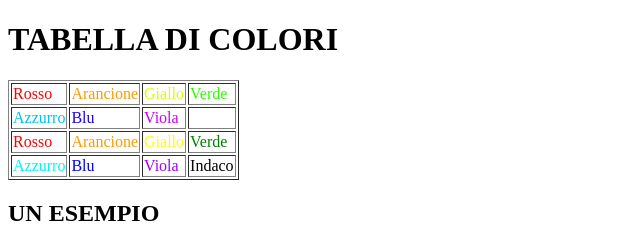
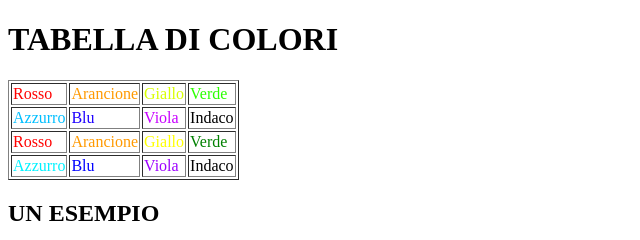
Before and after one commit to vipixALY/vipixALY.github.io, a plain HTML site: page tabella.html in a window 1280 px wide. Shown: the top 240 px of the page, 0-640 px from the left. Drawn offline with Linux system fonts and the light colour scheme.

Commit message:
Update tabella.html

```diff
--- a/tabella.html
+++ b/tabella.html
@@ -19,7 +19,7 @@
         <td style="color: rgb(0, 191, 255);">Azzurro</td>
         <td style="color: rgb(30, 0, 255);">Blu</td>
         <td style="color: rgb(200, 0, 255);">Viola</td>
-        <td style="color: rgb(255, 255, 255);">Indaco</td>
+        <td>Indaco</td>
     </tr>
     <tr>
         <td style="color: rgb(255, 0, 0);">Rosso</td>
```
